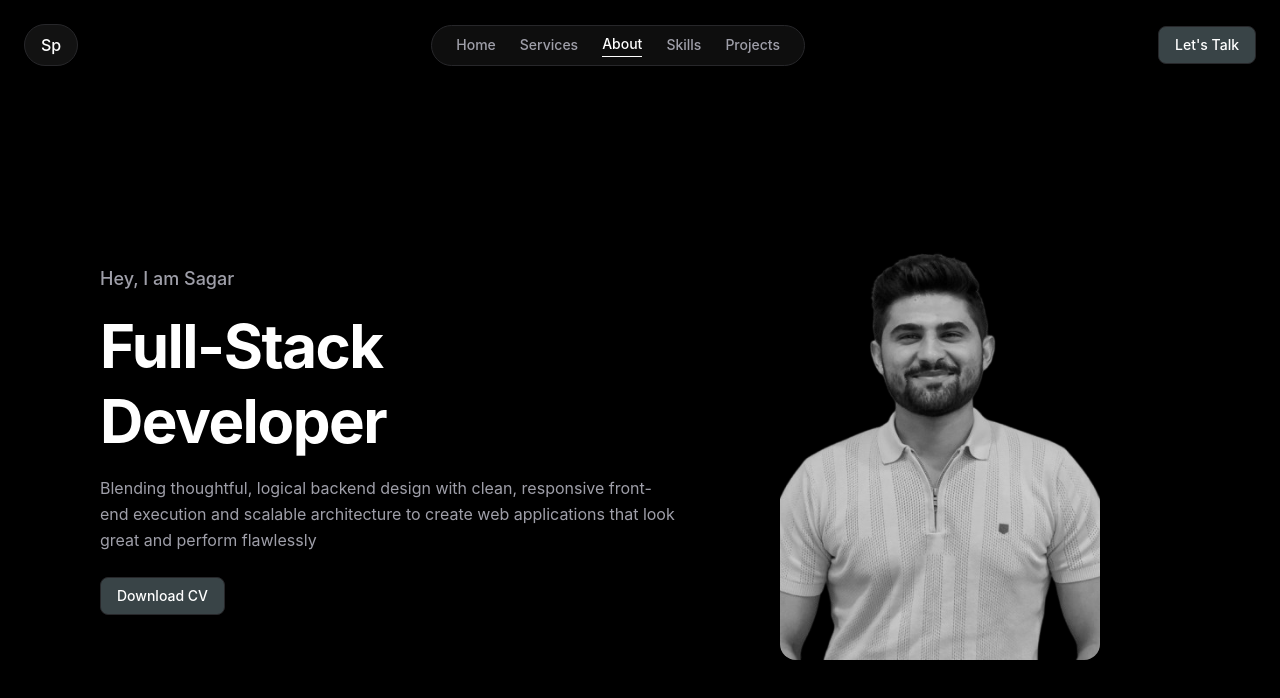
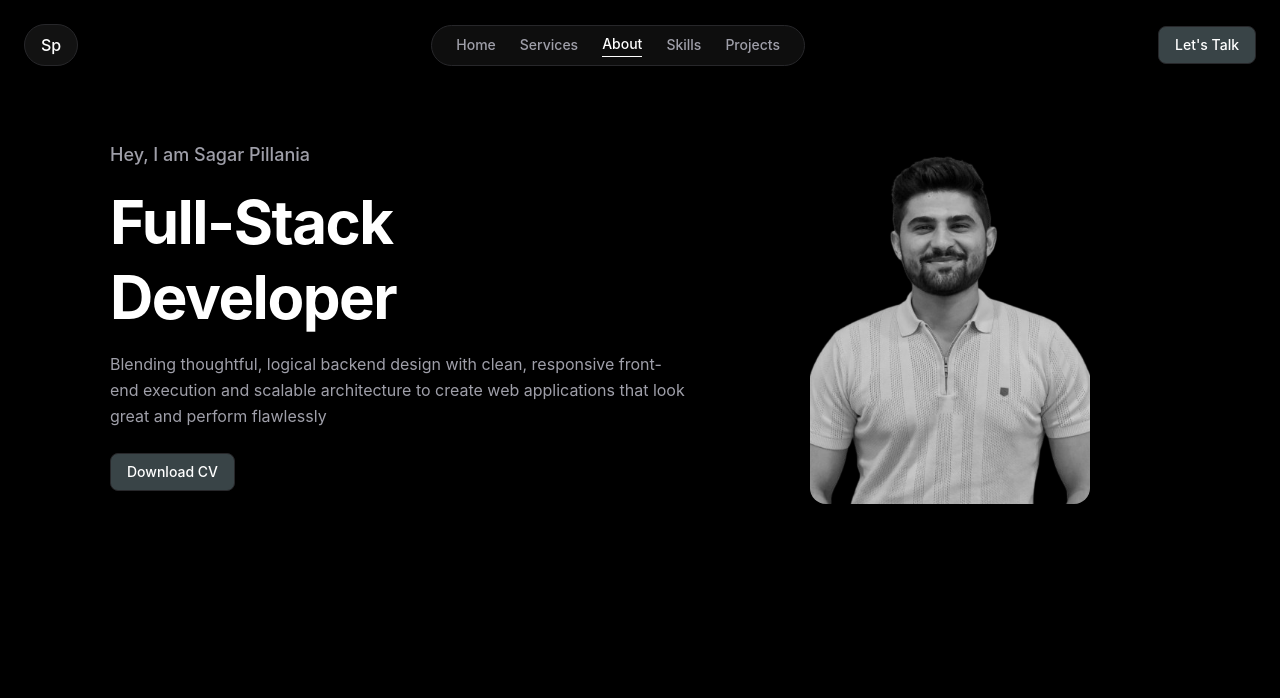
Before and after one commit to sagarpillania/Portfolio, a React (Vite) app in the folder my-portfolio/: page / in a window 1280 px wide. Shown: the top 698 px of the page. Built offline with nearby package versions, Linux system fonts and the light colour scheme.

Commit message:
Made half

```diff
--- a/my-portfolio/src/Components/layout/Hero.jsx
+++ b/my-portfolio/src/Components/layout/Hero.jsx
@@ -8,12 +8,12 @@ function Hero() {
         - pt-32: pushes the content down so the navbar doesn't cover it.
         - flex flex-col md:flex-row: stacks items vertically on mobile, splits side-by-side on desktop.
       */}
-      <section className="min-h-screen w-full bg-black text-white flex flex-col md:flex-row items-center justify-around px-8 md:px-16 pt-32 pb-12 gap-8" id="home">
+      <section className="min-h-96 w-full bg-black text-white flex flex-col md:flex-row items-center justify-around px-8 md:px-16 pt-32 pb-12 gap-8 select-none" id="home">
 
         {/* Left Box: The text details */}
         <div className="heroText flex flex-col gap-4 max-w-xl">
           <h3 className="text-zinc-400 text-lg font-medium">
-            Hey, I am Sagar
+            Hey, I am Sagar Pillania
           </h3>
 
           <h2 className="text-4xl md:text-6xl font-bold tracking-tight leading-tight">
@@ -34,7 +34,7 @@ function Hero() {
         </div>
 
         {/* Right Box: The image placeholder container */}
-        <div className="heroPic w-72 h-96 md:w-80 md:h-110 rounded-2xl overflow-hidden mr-20">
+        <div className="heroPic w-64 h-78 md:w-70 md:h-94  rounded-2xl overflow-hidden mr-20">
           {
             <img src="src\Assets\Sagar.png" className="w-full h-full object-cover grayscale" />
           }
```
